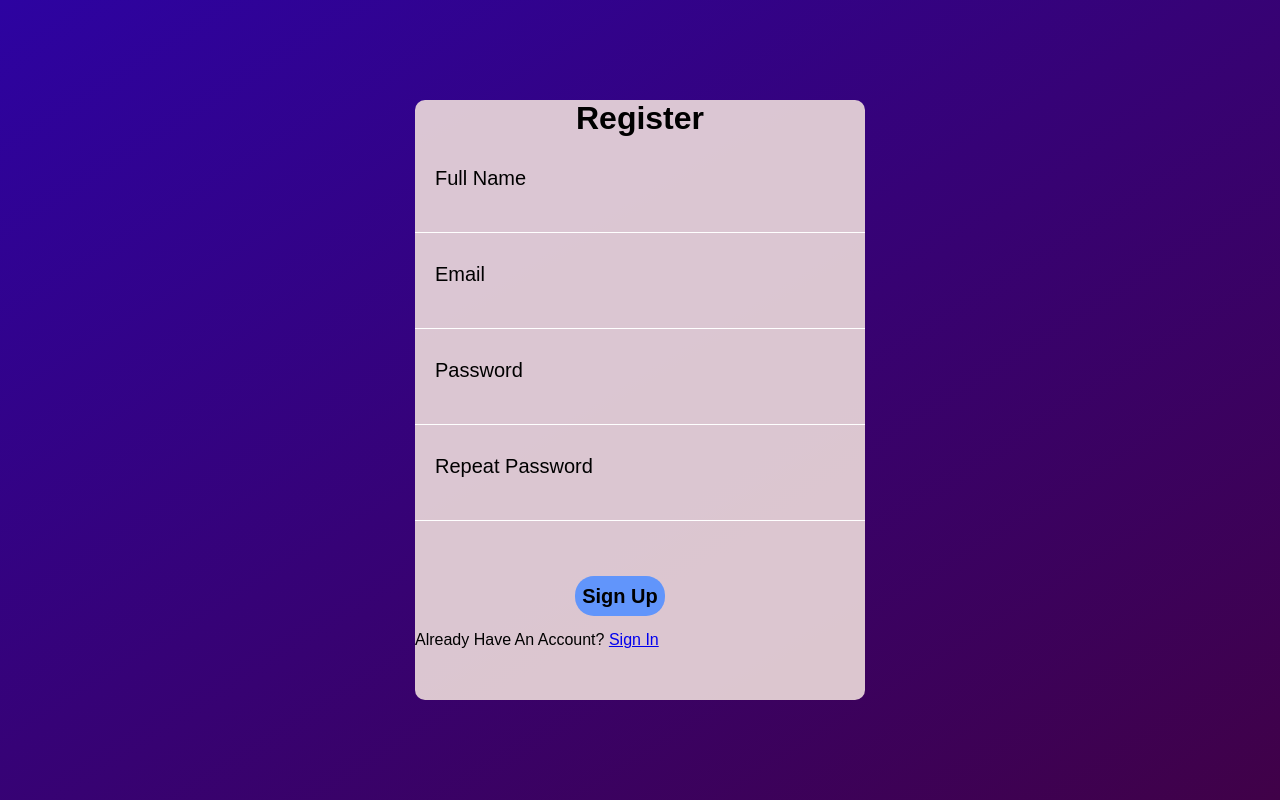
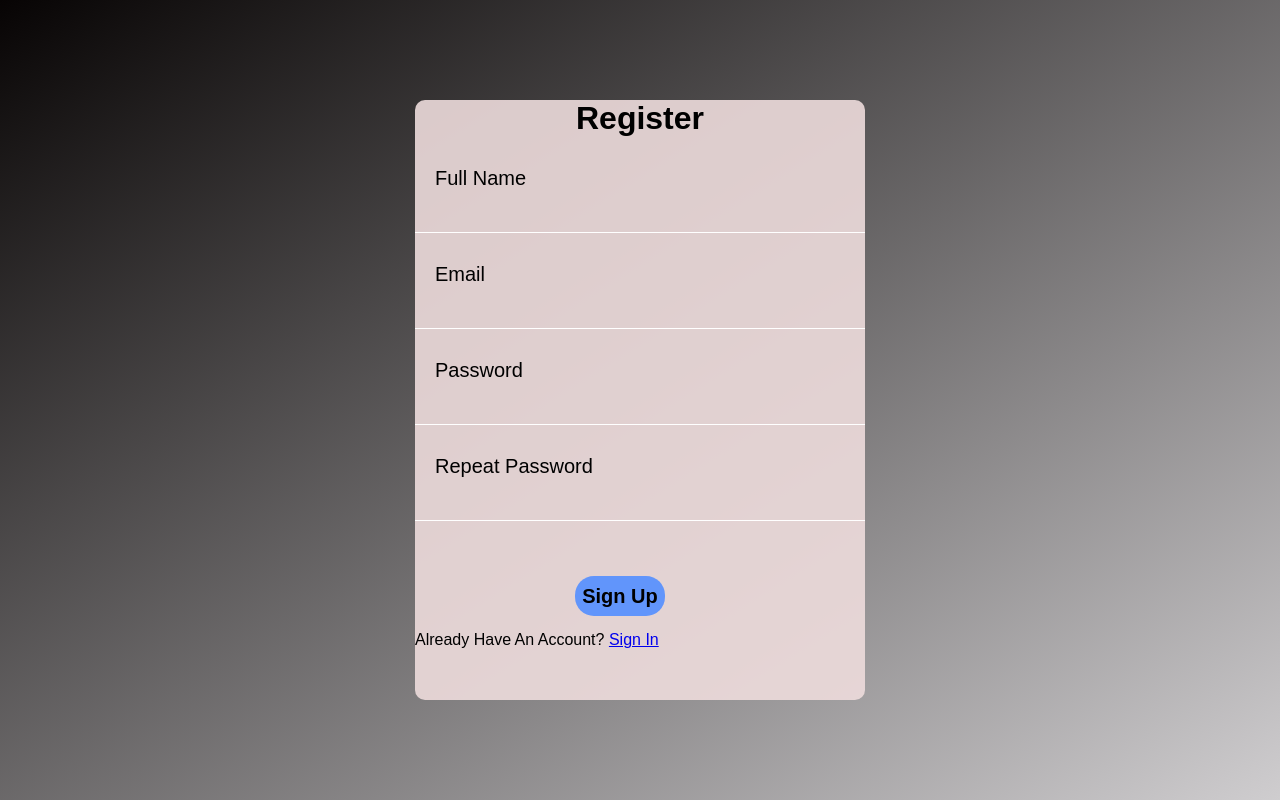
Before and after one commit to kohinoorkapali/home-management-app, a Flask app: page /register in a window 1280 px wide. Run offline with Flask 3, Linux system fonts and the light colour scheme.

Commit message:
backgorund

```diff
--- a/static/register.css
+++ b/static/register.css
@@ -6,7 +6,7 @@
 }
 
 body {
-    background: linear-gradient(to bottom right, #2d03a1, #400148);
+    background: linear-gradient(to bottom right, #070404, #cfcdcf);
 }
 
 .container {
```
